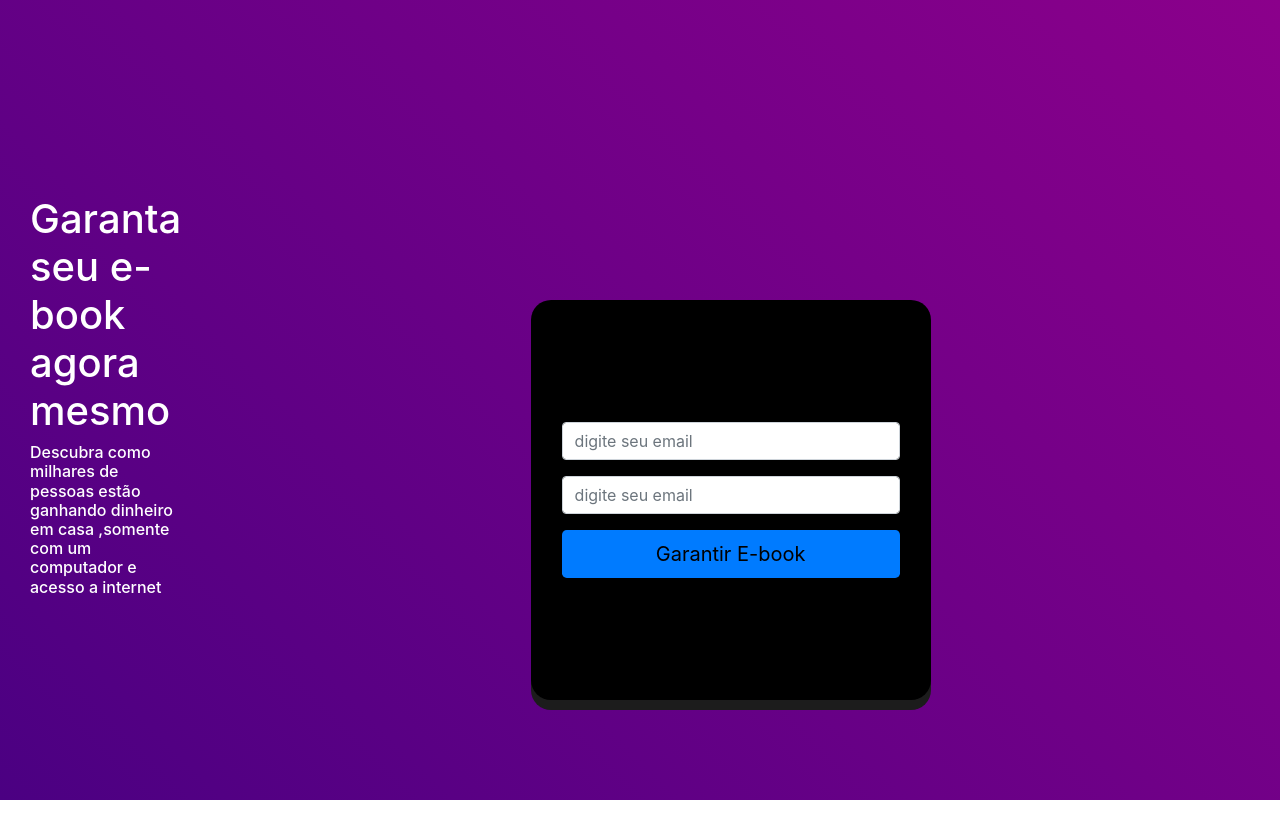
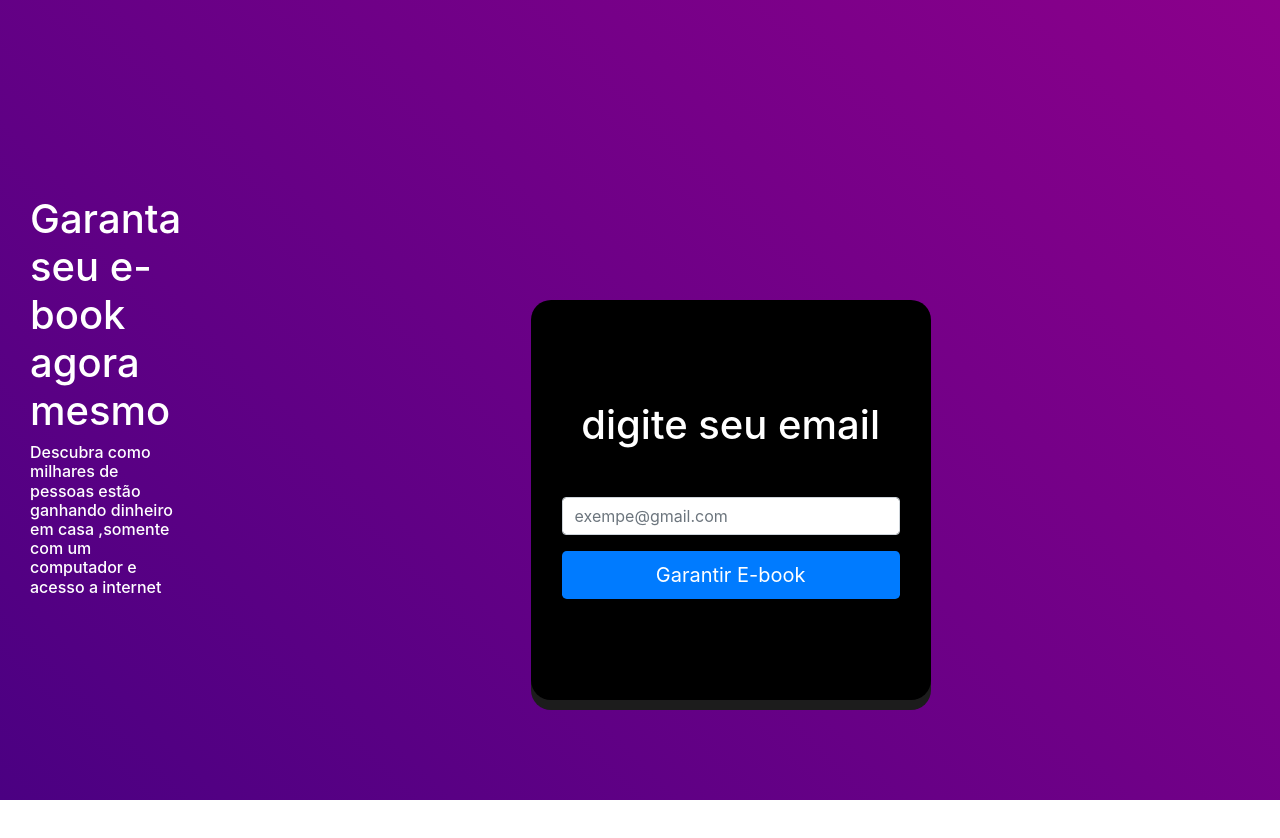
Before and after one commit to GabrielCarvalho03/easy-web-site, a plain HTML site: page index.html in a window 1280 px wide. After the commit the page ends 800 px from the top, so only its background shows below. Drawn offline with nearby package versions, Linux system fonts and the light colour scheme.

Commit message:
finalized-resposive

```diff
--- a/css/global.css
+++ b/css/global.css
@@ -1,5 +1,5 @@
 body{
-    height: 100vh;
+    height: 100%;
     padding: 0;
     margin: 0;
     box-sizing: border-box;
@@ -8,8 +8,11 @@ body{
 }
 
 #grad{
+    height: 100%;
     background-image: linear-gradient(45deg ,#4B0082 ,#8B008B);
 }
+
+
 
 #box{
     height: 400px;
@@ -36,7 +39,7 @@ body{
     }
 
 }
-@media (max-width: 575.98px) {
+@media (max-width: 750px) {
       .small{
     display: flex;
     flex-direction: column;
@@ -44,9 +47,14 @@ body{
  }
 .box-small{
     margin-top: 300px;
-} }
 
-@media(min-width:700px  ){
+}
+
+
+}
+
+
+@media(min-width:800px  ){
     .lg{
         display: flex;
         flex-direction: row;
--- a/index.html
+++ b/index.html
@@ -18,13 +18,17 @@
         <div  class="container h-100 d-flex justify-content-center align-items-center box-small box-lg ">
             <div id="box" class="d-flex justify-content-center align-items-center px-3 ">
                 <div class="col">
-                    <input type="text" class="form-control sm mb-3" placeholder="digite seu email"/>
-                    <input type="text" class="form-control sm mb-3" placeholder="digite seu email"/>
-                    <button class="btn btn-block btn-lg bg-primary"  >Garantir E-book</button>
+                    <h1 id="title"  class="mb-5 text-white text-center" >digite seu email</h1>
+                    <input type="text" class="form-control sm mb-3" placeholder="exempe@gmail.com"/>
+
+                    <button class="btn btn-block btn-lg bg-primary"  ><a class="text-white" href="3">Garantir E-book</a></button>
+
 
                 </div>
+
                 </div>
         </div>
+
     </div>
 
 
```
